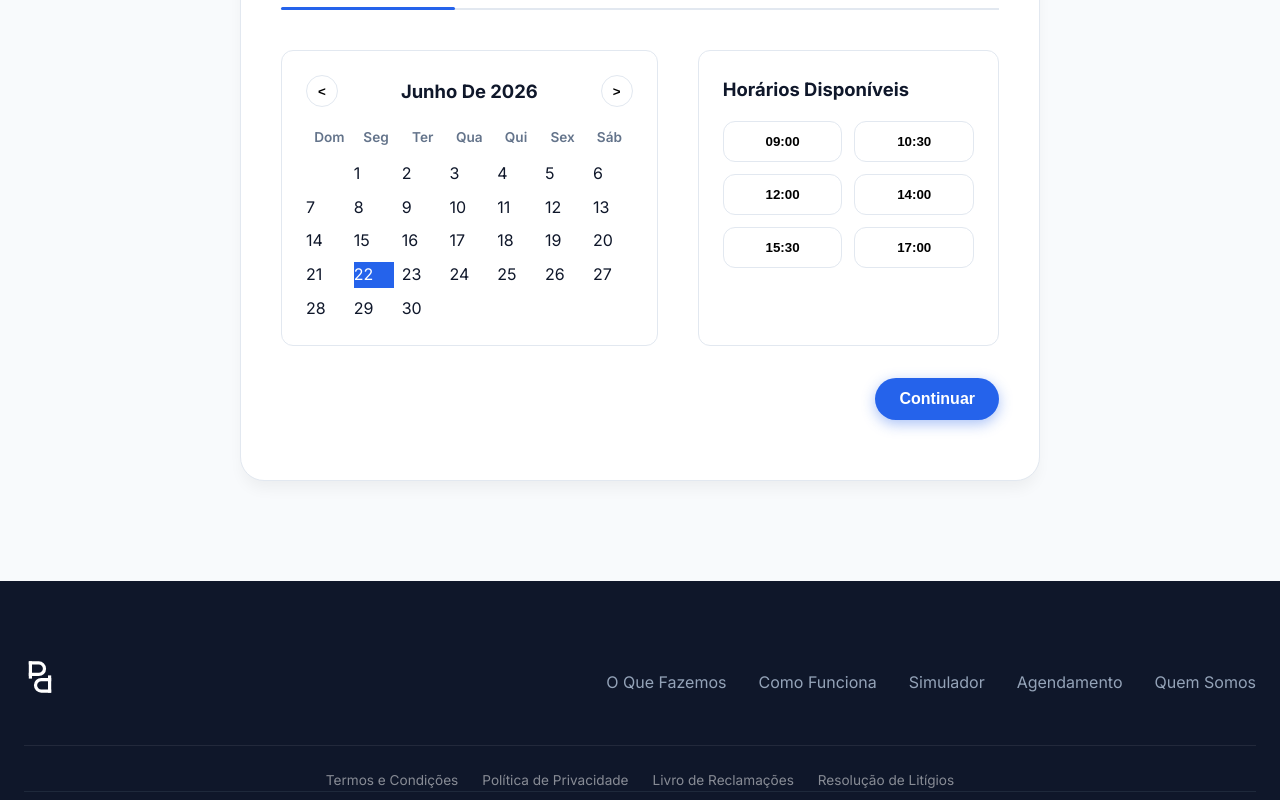
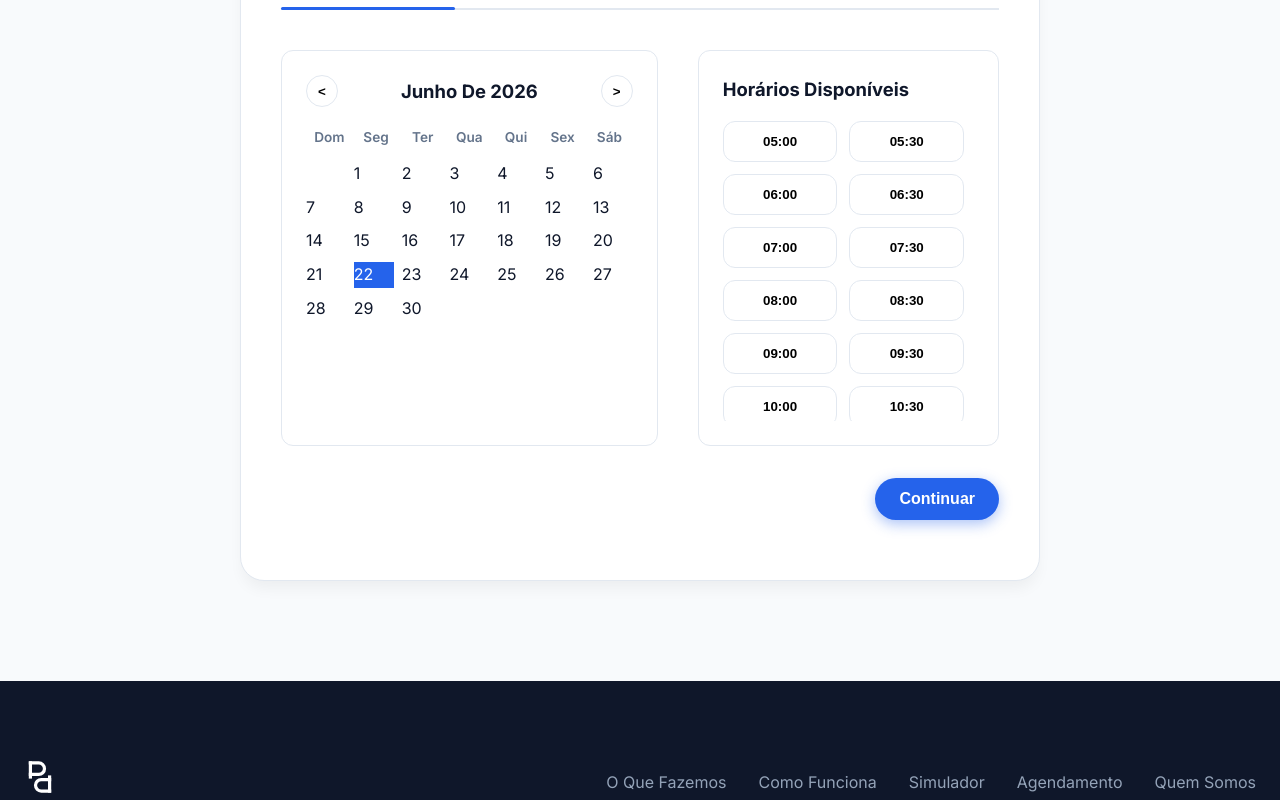
Before and after one commit to davidnungulomateus-commits/Impporta-Cleaning, a Next.js app: page / in a window 1280 px wide. Shown: the part 6180-6980 px from the top of the page. Built offline with nearby package versions, Linux system fonts and the light colour scheme.

Commit message:
Make checkout time slots dynamic (5am to 10pm)

```diff
--- a/app/page.jsx
+++ b/app/page.jsx
@@ -266,13 +266,26 @@ export default function Home() {
                     </div>
                     <div className="time-slots-widget">
                       <h3>Horários Disponíveis</h3>
-                      <div className="time-slots-grid">
-                        <button type="button" className="time-slot-btn">09:00</button>
-                        <button type="button" className="time-slot-btn">10:30</button>
-                        <button type="button" className="time-slot-btn">12:00</button>
-                        <button type="button" className="time-slot-btn">14:00</button>
-                        <button type="button" className="time-slot-btn">15:30</button>
-                        <button type="button" className="time-slot-btn">17:00</button>
+                      <div className="time-slots-grid" style={{ maxHeight: '300px', overflowY: 'auto', paddingRight: '10px' }}>
+                        {Array.from({ length: 35 }, (_, i) => {
+                          const hour = Math.floor(i / 2) + 5;
+                          const min = i % 2 === 0 ? '00' : '30';
+                          return `${hour.toString().padStart(2, '0')}:${min}`;
+                        }).map(time => (
+                          <button
+                            key={time}
+                            type="button"
+                            className={`time-slot-btn ${selectedTimeSlot === time ? 'selected' : ''}`}
+                            onClick={() => setSelectedTimeSlot(time)}
+                            style={{
+                              backgroundColor: selectedTimeSlot === time ? 'var(--primary)' : '',
+                              color: selectedTimeSlot === time ? '#fff' : '',
+                              borderColor: selectedTimeSlot === time ? 'var(--primary)' : ''
+                            }}
+                          >
+                            {time}
+                          </button>
+                        ))}
                       </div>
                       <div className="slot-summary-box" style={{ display: 'none' }}>
                         <p>Duração estimada: <strong>8 minutos</strong></p>
```
